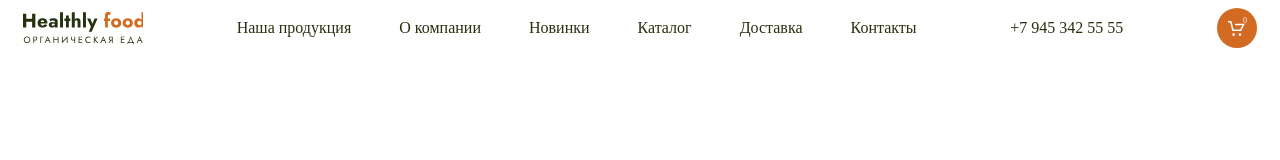
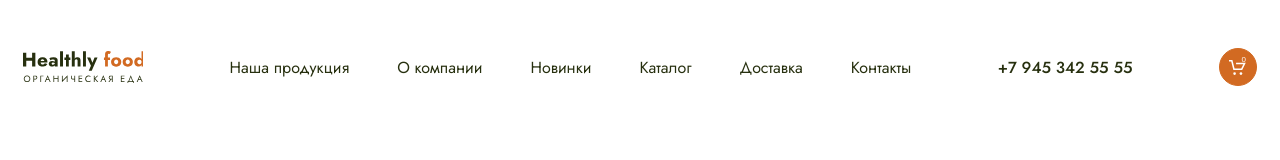
Before and after one commit to FryOS/Module02-Test, a website built with webpack: page src/index.html in a window 1280 px wide. Built offline with nearby package versions, Linux system fonts and the light colour scheme.

Commit message:
8 урок
шрифты и стили для номера и корзины

```diff
--- a/src/index.html
+++ b/src/index.html
@@ -35,7 +35,7 @@
                 </ul>
             </nav>
             <a class="header__tel" href="tel:+79453425555">+7 945 342 55 55</a>
-            <a class="header__cart" href="#"><span class="header__counter">0</span></a>
+            <button class="header__cart" href="#"><span class="header__counter">0</span></button>
         </header>
     </div>
 </body>
--- a/src/styles/main.scss
+++ b/src/styles/main.scss
@@ -1,7 +1,21 @@
-$text: #27300f;
+@import url("https://fonts.googleapis.com/css2?family=Cormorant:ital,wght@0,700;1,700&family=Jost:wght@400;500&display=swap");
+
+$font-jost: "Jost", sans-serif;
+$font-cormorant: "Cormorant", serif;
+
+$green: #27300f;
 $orange: #d26a22;
 $white: #ffffff;
 
+html {
+  font-size: 10px;
+
+}
+
+body{
+  font-size: 1.6rem;
+  font-family: $font-jost;
+}
 
 .header {
   max-width: 1440px;
@@ -11,24 +25,26 @@ $white: #ffffff;
   padding-right: 15px;
   justify-content: space-between;
   align-items: center;
+  padding-top: 4rem;
   &__nav {
     display: flex;
     list-style-type: none;
     margin: 0;
     padding-left: 0;
-    gap: 48px;
+    gap: 4.8rem;
   }
   &__link {
-    font-size: 16px;
-    color: $text;
+    font-size: 1.6rem;
+    color: $green;
     text-decoration: none;
     &:hover {
       color: $orange;
     }
   }
   &__tel {
-    font-size: 16px;
-    color: $text;
+    font-size: 1.6rem;
+    color: $green;
+    font-weight: 500;
     text-decoration: none;
     &:hover {
       color: $orange;
@@ -37,29 +53,35 @@ $white: #ffffff;
   &__cart {
     display: block;
     background-image: url(../images/cart-black.svg);
-    width: 40px;
-    height: 40px;
+    width: 3.8rem;
+    height: 3.8rem;
     border-radius: 100%;
     background-color: $orange;
     background-repeat: no-repeat;
     background-position: center center;
-    background-size: 17px 15px;
+    background-size: 1.7rem 1.5rem;
     position: relative;
+    border: 1px solid $orange;
+    &:hover {
+      background-color: $green;
+      border: 1px solid $green;
+
+    }
   }
-  &__counter{
-    font-size: 8px;
+  &__counter {
+    font-size: 0.8rem;
     color: $white;
     position: absolute;
-    right: 10px;
-    top: 8px;
+    right: 1rem;
+    top: 0.6rem;
   }
 }
 
 .logo {
   display: block;
   background-image: url(../images/logo.svg);
-  width: 120px;
-  height: 32px;
+  width: 12rem;
+  height: 3.2rem;
   background-repeat: no-repeat;
   background-size: cover;
 }
```
